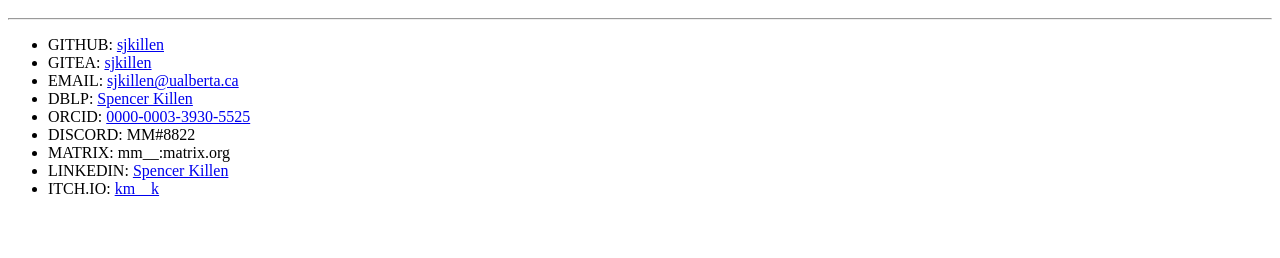
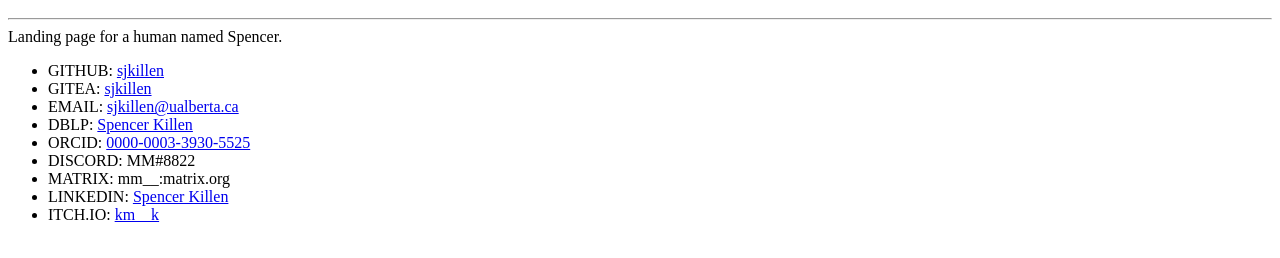
Before and after one commit to sjkillen/sjkillen.ca, a plain HTML site: page index.html in a window 1280 px wide. Shown: the part 48-306 px from the top of the page. Drawn offline with Linux system fonts and the light colour scheme.

Commit message:
Init links

```diff
--- a/index.html
+++ b/index.html
@@ -4,6 +4,7 @@
 <body>
     <h1>Spencer Killen</h1>
     <hr />
+    Landing page for a human named Spencer.
     <ul>
         <li>GITHUB: <a href="https://github.com/sjkillen/sjkillen" target="_blank">sjkillen</a></li>
         <li>GITEA: <a href="https://git.sjkillen.ca/sjkillen/" target="_blank">sjkillen</a></li>
```
